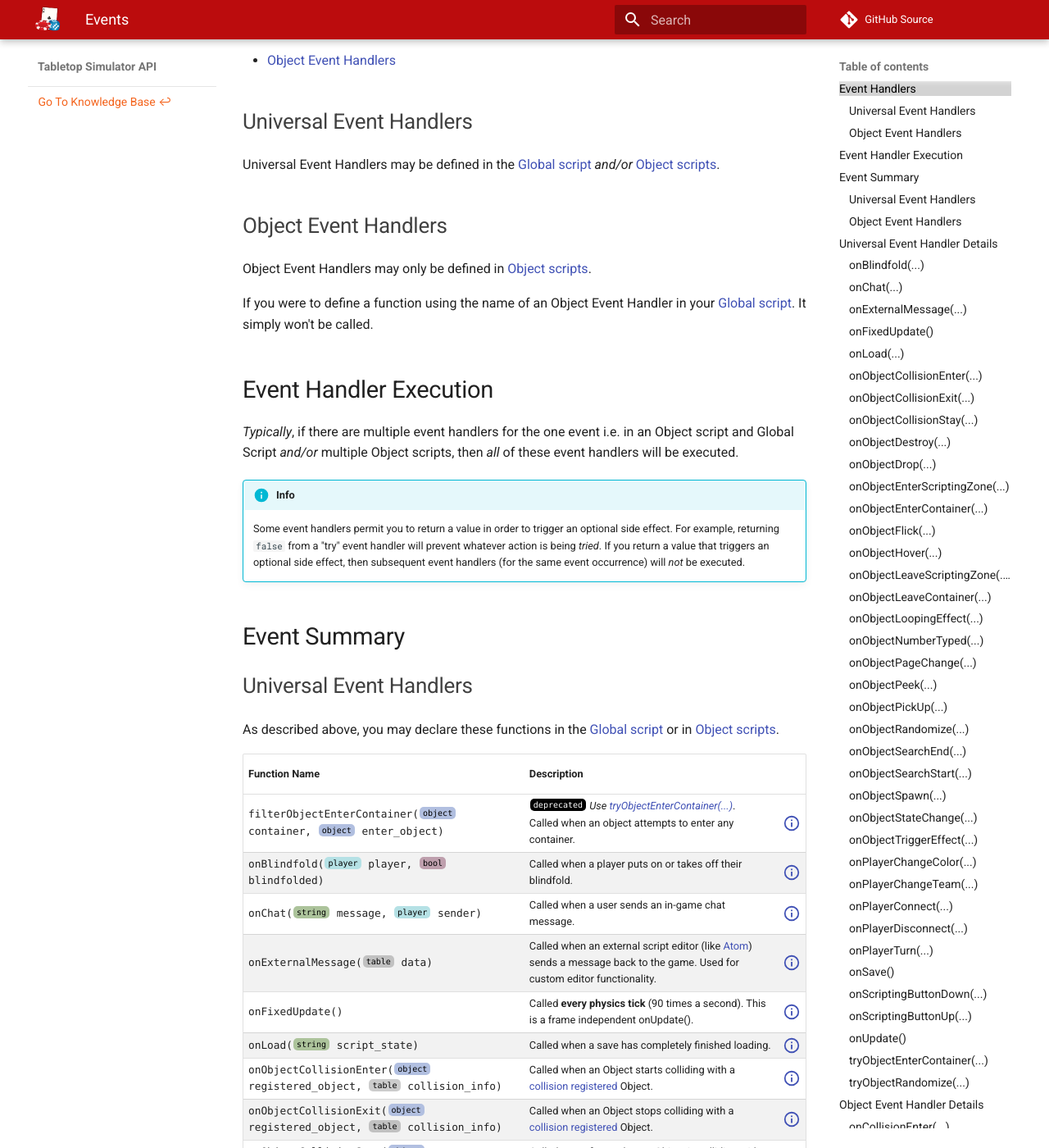
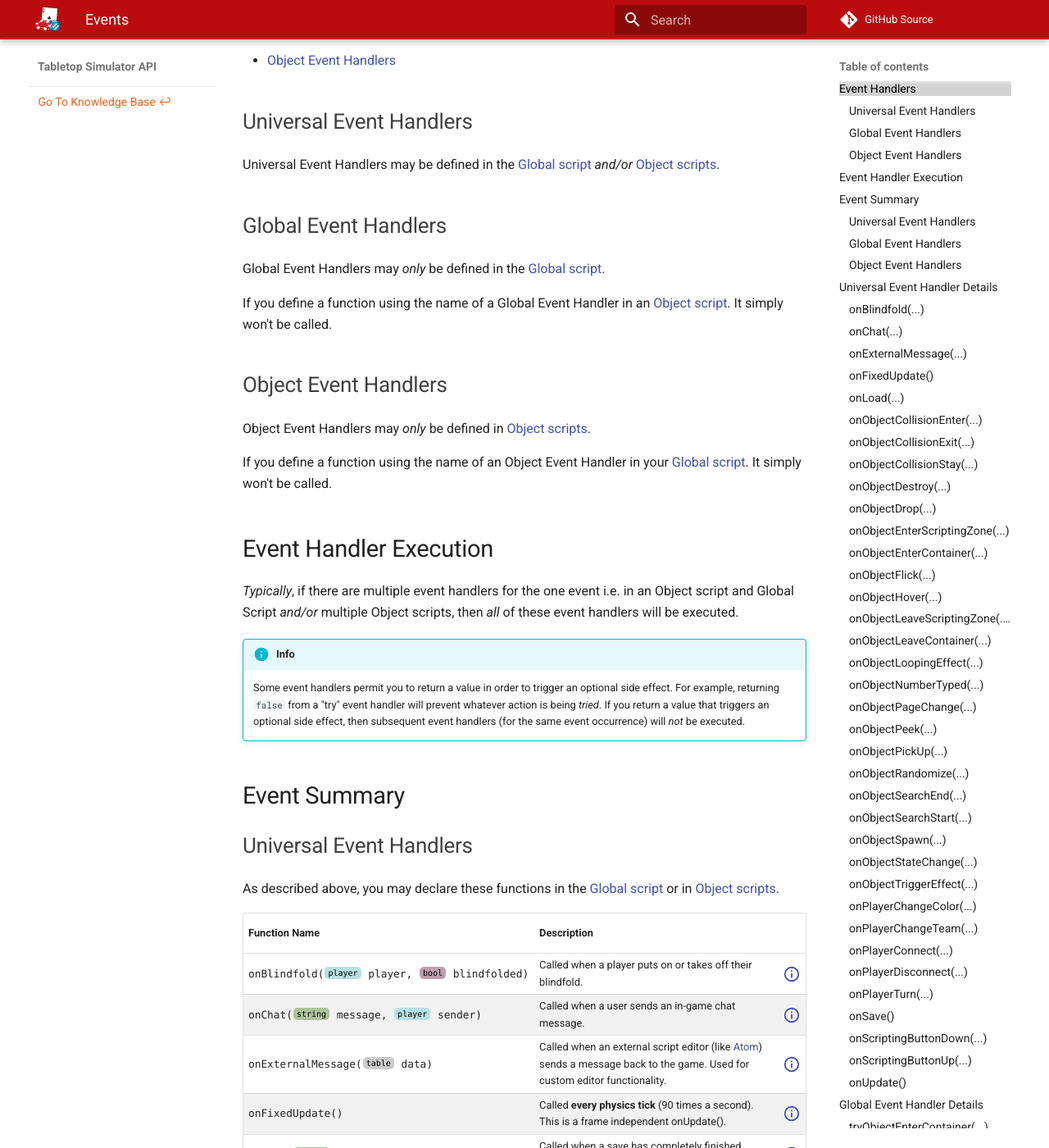
Before and after one commit to Berserk-Games/Tabletop-Simulator-API, an MkDocs documentation site: the page built from docs/events.md, in a window 1280 px wide and 1400 px high, scrolled down 747 px. Shown: the whole window at 82% size. Built offline with MkDocs 1.6.1 and Material for MkDocs 9.7.7, drawn with Linux system fonts in a browser that asks for light colours; comment, search, counter and statistics services are not loaded; some of the changed text lies outside the part shown.

Commit message:
There are no universal 'try' events

```diff
--- a/docs/events.md
+++ b/docs/events.md
@@ -28,11 +28,18 @@
 Universal Event Handlers may be defined in the [Global script](intro.md#global-script) _and/or_
 [Object scripts](intro.md#object-scripts).
 
+### Global Event Handlers
+
+Global Event Handlers may _only_ be defined in the [Global script](intro.md#global-script).
+
+If you define a function using the name of a Global Event Handler in an
+[Object script](intro.md#object-scripts). It simply won't be called.
+
 ### Object Event Handlers
 
-Object Event Handlers may only be defined in [Object scripts](intro.md#object-scripts).
+Object Event Handlers may _only_ be defined in [Object scripts](intro.md#object-scripts).
 
-If you were to define a function using the name of an Object Event Handler in your
+If you define a function using the name of an Object Event Handler in your
 [Global script](intro.md#global-script). It simply won't be called.
 
 ## Event Handler Execution
@@ -55,7 +62,6 @@
 
 Function Name | Description | &nbsp;
 -- | -- | --
-filterObjectEnterContainer([<span class="tag obj"></span>](types.md) container, [<span class="tag obj"></span>](types.md) enter_object) | <p>[<span class="tag deprecated"></span>](intro.md#deprecated) _Use [tryObjectEnterContainer(...)](#tryobjectentercontainer)_.</p> Called when an object attempts to enter any container. | [:i:](#tryobjectentercontainer)
 onBlindfold([<span class="tag pla"></span>](types.md) player, [<span class="tag boo"></span>](types.md) blindfolded) | Called when a player puts on or takes off their blindfold. | [:i:](#onblindfold)
 onChat([<span class="tag str"></span>](types.md) message, [<span class="tag pla"></span>](types.md) sender) | Called when a user sends an in-game chat message. | [:i:](#onchat)
 onExternalMessage([<span class="tag tab"></span>](types.md) data) | Called when an external script editor (like [Atom](atom.md)) sends a message back to the game. Used for custom editor functionality. | [:i:](#onexternalmessage)
@@ -92,6 +98,14 @@
 onScriptingButtonDown([<span class="tag int"></span>](types.md) index, [<span class="tag str"></span>](types.md) player_color) | Called when a scripting button (numpad by default) is pressed. The index range that is returned is 1-10. | [:i:](#onscriptingbuttondown)
 onScriptingButtonUp([<span class="tag int"></span>](types.md) index, [<span class="tag str"></span>](types.md) player_color) | Called when a scripting button (numpad by default) is released. The index range that is returned is 1-10. | [:i:](#onscriptingbuttonup)
 onUpdate() | Called **every frame**. | [:i:](#onupdate)
+
+### Global Event Handlers {: #global-event-handler-summary }
+
+As described above, you may declare these functions in the [Global script](intro.md#global-script).
+
+Function Name | Description | &nbsp;
+-- | -- | --
+filterObjectEnterContainer([<span class="tag obj"></span>](types.md) container, [<span class="tag obj"></span>](types.md) enter_object) | <p>[<span class="tag deprecated"></span>](intro.md#deprecated) _Use [tryObjectEnterContainer(...)](#tryobjectentercontainer)_.</p> Called when an object attempts to enter any container. | [:i:](#tryobjectentercontainer)
 tryObjectEnterContainer([<span class="tag obj"></span>](types.md) container, [<span class="tag obj"></span>](types.md) entering_object) | Called when an object attempts to enter any container. | [:i:](#tryobjectentercontainer)
 tryObjectRandomize([<span class="tag obj"></span>](types.md) object, [<span class="tag str"></span>](types.md) player_color) | Called when a player attempts to randomize an Object. | [:i:](#tryobjectrandomize)
 
@@ -892,6 +906,9 @@
 
 ---
 
+
+## Global Event Handler Details
+
 ###tryObjectEnterContainer(...)
 
 Called when an object attempts to enter a container. Return `false` to prevent the object entering.
```
